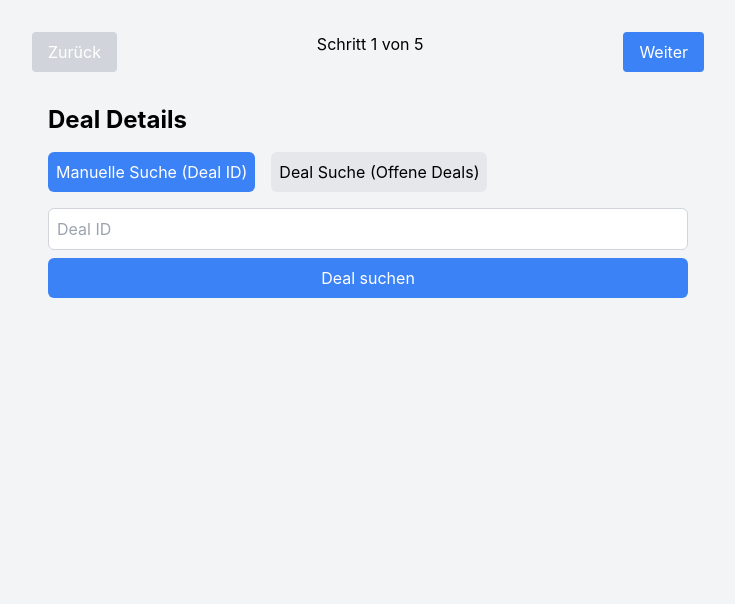
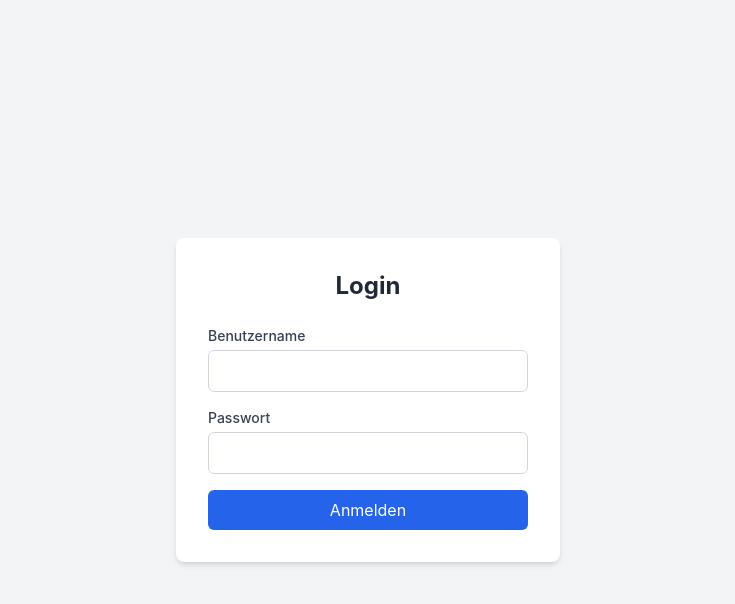
Before and after one commit to julifighter96/moving-assistant, a React (Create React App) app: page / in a window 1280 px wide. Shown: the top 604 px of the page, without its empty margins (272-1007 px from the left). Built offline with nearby package versions, Linux system fonts and the light colour scheme.

Commit message:
added login

```diff
--- a/src/App.js
+++ b/src/App.js
@@ -5,25 +5,58 @@ import RoomSelector from './components/RoomSelector';
 import RoomItemsSelector from './components/RoomItemsSelector';
 import AdditionalInfoComponent from './components/AdditionalInfoComponent';
 import OfferComponent from './components/OfferComponent';
+import SuccessPopup from './components/SuccessPopup';
+import LoginWrapper from './components/LoginWrapper';
 
-const INITIAL_ROOMS = ['Wohnzimmer', 'Schlafzimmer', 'Küche', 'Badezimmer'];
 
-const DEFAULT_ROOM_DATA = {
-  items: [
-    { name: 'TV-Bank', quantity: 0, volume: 0.5 },
-    { name: 'Stuhl', quantity: 0, volume: 0.3 },
-    { name: 'Fernseher', quantity: 0, volume: 0.2 },
+const INITIAL_ROOMS = ['Wohnzimmer', 'Schlafzimmer', 'Küche', 'Badezimmer', 'Arbeitszimmer'];
+
+const DEFAULT_ROOM_INVENTORY = {
+  'Wohnzimmer': [
+    { name: 'Sofa 2-Sitzer', quantity: 0, volume: 1.5 },
+    { name: 'Sofa 3-Sitzer', quantity: 0, volume: 2 },
+    { name: 'Sofatisch', quantity: 0, volume: 0.5 },
+    { name: 'Schrank 2-türig', quantity: 0, volume: 1.5 },
+    { name: 'Schrank 3-türig', quantity: 0, volume: 2 },
+    { name: 'Tisch', quantity: 0, volume: 1 },
+    { name: 'Stühle', quantity: 0, volume: 0.3 },
+    { name: 'TV-Bank', quantity: 0, volume: 0.8 },
     { name: 'Sessel', quantity: 0, volume: 0.8 },
-    { name: 'Schrank', quantity: 0, volume: 2.0 },
   ],
-  packMaterials: [
+  'Schlafzimmer': [
+    { name: 'Doppelbett', quantity: 0, volume: 2.5 },
+    { name: 'Einzelbett', quantity: 0, volume: 1.5 },
+    { name: 'Schrank 2-türig', quantity: 0, volume: 1.5 },
+    { name: 'Schrank 3-türig', quantity: 0, volume: 2 },
+    { name: 'Schrank 4-türig', quantity: 0, volume: 2.5 },
+    { name: 'Nachtisch', quantity: 0, volume: 0.3 },
+    { name: 'Kommode', quantity: 0, volume: 1 },
+  ],
+  'Küche': [
+    { name: 'Unterschrank', quantity: 0, volume: 0.8 },
+    { name: 'Oberschrank', quantity: 0, volume: 0.6 },
+    { name: 'Hochschrank', quantity: 0, volume: 1.2 },
+    { name: 'Kühlschrank', quantity: 0, volume: 1 },
+    { name: 'Amerikanischer Kühlschrank', quantity: 0, volume: 1.5 },
+  ],
+  'Badezimmer': [
+    { name: 'Waschmaschine / Trockner', quantity: 0, volume: 0.8 },
+    { name: 'Regal', quantity: 0, volume: 0.5 },
+  ],
+  'Arbeitszimmer': [
+    { name: 'Schreibtisch', quantity: 0, volume: 1 },
+    { name: 'Schreibtischstuhl', quantity: 0, volume: 0.4 },
+    { name: 'Regal', quantity: 0, volume: 0.8 },
+    { name: 'Schrank 2-türig', quantity: 0, volume: 1.5 },
+    { name: 'Schrank 3-türig', quantity: 0, volume: 2 },
+  ],
+};
+
+const DEFAULT_PACK_MATERIALS = [
   { name: 'Umzugskartons (Standard)', quantity: 0 },
   { name: 'Bücherkartons (Bücher&Geschirr)', quantity: 0 },
   { name: 'Kleiderkisten', quantity: 0 },
-  ],
-  totalVolume: 0,
-  estimatedWeight: 0,
-};
+];
 
 const StepNavigation = ({ currentStep, totalSteps, onStepChange }) => {
   return (
@@ -57,21 +90,52 @@ function App() {
   const [roomsData, setRoomsData] = useState(() => {
     const initialRoomsData = {};
     INITIAL_ROOMS.forEach(room => {
-      initialRoomsData[room] = { ...DEFAULT_ROOM_DATA };
+      initialRoomsData[room] = {
+        items: DEFAULT_ROOM_INVENTORY[room] || [],
+        packMaterials: DEFAULT_PACK_MATERIALS,
+        totalVolume: 0,
+        estimatedWeight: 0,
+      };
     });
     return initialRoomsData;
   });
   const [additionalInfo, setAdditionalInfo] = useState(null);
+  const [showPopup, setShowPopup] = useState(false);
+  const [popupMessage, setPopupMessage] = useState('');
 
-  const handleStartInspection = (deal) => {
+  const handleStartInspection = useCallback((deal) => {
     setSelectedDealId(deal.id);
     setDealData(deal);
     setCurrentStep(1);
+  }, []);
+
+  const resetToStart = useCallback(() => {
+    setCurrentStep(0);
+    setMoveInfo(null);
+    setSelectedDealId(null);
+    setDealData(null);
+    setRooms(INITIAL_ROOMS);
+    setCurrentRoom(INITIAL_ROOMS[0]);
+    setRoomsData(() => {
+      const initialRoomsData = {};
+      INITIAL_ROOMS.forEach(room => {
+        initialRoomsData[room] = {
+          items: DEFAULT_ROOM_INVENTORY[room] || [],
+          packMaterials: DEFAULT_PACK_MATERIALS,
+          totalVolume: 0,
+          estimatedWeight: 0,
         };
+      });
+      return initialRoomsData;
+    });
+    setAdditionalInfo(null);
+  }, []);
 
   const handleMoveInfoComplete = (info) => {
     setMoveInfo(info);
     setCurrentStep(2);
+    setShowPopup(true);
+    setPopupMessage('Umzugsinformationen erfolgreich aktualisiert!');
   };
 
   const handleRoomChange = useCallback((room) => {
@@ -89,7 +153,12 @@ function App() {
     setRooms(prevRooms => [...prevRooms, newRoom]);
     setRoomsData(prevData => ({
       ...prevData,
-      [newRoom]: { ...DEFAULT_ROOM_DATA }
+      [newRoom]: {
+        items: [],
+        packMaterials: DEFAULT_PACK_MATERIALS,
+        totalVolume: 0,
+        estimatedWeight: 0,
+      }
     }));
     setCurrentRoom(newRoom);
   }, []);
@@ -122,14 +191,39 @@ function App() {
     setCurrentStep(4);
   };
 
+  const handleOfferComplete = () => {
+    setShowPopup(true);
+    setPopupMessage('Das Angebot wurde erfolgreich erstellt und der Deal aktualisiert.');
+    setTimeout(() => {
+      resetToStart();
+    }, 3000);
+  };
+
+  const handleClosePopup = () => {
+    setShowPopup(false);
+  };
+
   const handleStepChange = (newStep) => {
     setCurrentStep(newStep);
   };
 
-  const steps = [
-    { component: <DealViewer onStartInspection={handleStartInspection} /> },
-    { component: <MoveInformationComponent dealId={selectedDealId} onComplete={handleMoveInfoComplete} /> },
-    { component: (
+  return (
+    <LoginWrapper>
+    <div className="App bg-gray-100 min-h-screen py-8">
+      <div className="max-w-2xl mx-auto">
+        <SuccessPopup
+          isVisible={showPopup}
+          onClose={handleClosePopup}
+          message={popupMessage}
+        />
+        <StepNavigation
+          currentStep={currentStep}
+          totalSteps={5}
+          onStepChange={handleStepChange}
+        />
+        {currentStep === 0 && <DealViewer onStartInspection={handleStartInspection} />}
+        {currentStep === 1 && <MoveInformationComponent dealId={selectedDealId} onComplete={handleMoveInfoComplete} />}
+        {currentStep === 2 && (
           <>
             <RoomSelector
               rooms={rooms}
@@ -145,27 +239,18 @@ function App() {
               onAddItem={handleAddItem}
             />
           </>
-    ) },
-    { component: <AdditionalInfoComponent onComplete={handleAdditionalInfoComplete} /> },
-    { component: (
+        )}
+        {currentStep === 3 && <AdditionalInfoComponent onComplete={handleAdditionalInfoComplete} />}
+        {currentStep === 4 && (
           <OfferComponent
             inspectionData={{ rooms: roomsData, additionalInfo, moveInfo }}
             dealId={selectedDealId}
+            onComplete={handleOfferComplete}
           />
-    ) },
-  ];
-
-  return (
-    <div className="App bg-gray-100 min-h-screen py-8">
-      <div className="max-w-2xl mx-auto">
-        <StepNavigation
-          currentStep={currentStep}
-          totalSteps={steps.length}
-          onStepChange={handleStepChange}
-        />
-        {steps[currentStep].component}
+        )}
       </div>
     </div>
+    </LoginWrapper>
   );
 }
 
--- a/src/components/DealViewer.js
+++ b/src/components/DealViewer.js
@@ -1,118 +1,148 @@
-import React, { useState } from 'react';
+import React, { useState, useEffect } from 'react';
 import { getDeal } from '../services/pipedriveService';
-import OpenDealsViewer from './OpenDealsViewer';
+import axios from 'axios';
 
 const DealViewer = ({ onStartInspection }) => {
-  const [dealId, setDealId] = useState('');
-  const [dealData, setDealData] = useState(null);
+  const [searchTerm, setSearchTerm] = useState('');
+  const [deals, setDeals] = useState([]);
+  const [selectedDeal, setSelectedDeal] = useState(null);
   const [loading, setLoading] = useState(false);
   const [error, setError] = useState(null);
-  const [showOpenDeals, setShowOpenDeals] = useState(false);
 
-  const handleFetchDeal = async (e) => {
-    e.preventDefault();
+  const fetchDeals = async (term = '') => {
     setLoading(true);
     setError(null);
-    setDealData(null);
-
     try {
-      const data = await getDeal(dealId);
-      setDealData(data);
+      const apiToken = process.env.REACT_APP_PIPEDRIVE_API_TOKEN;
+      const url = `https://api.pipedrive.com/v1/deals/search?term=${encodeURIComponent(term)}&api_token=${apiToken}`;
+      const response = await axios.get(url);
+      setDeals(response.data.data.items || []);
     } catch (err) {
-      console.error('Error in handleFetchDeal:', err);
-      setError(err.message || 'Failed to fetch deal');
+      setError('Failed to fetch deals');
+      console.error('Error fetching deals:', err);
     } finally {
       setLoading(false);
     }
   };
 
-  const handleDealSelect = (selectedDeal) => {
-    setDealData(selectedDeal);
-    setShowOpenDeals(false);
+  useEffect(() => {
+    if (searchTerm) {
+      fetchDeals(searchTerm);
+    } else {
+      setDeals([]);
+    }
+  }, [searchTerm]);
+
+  const handleSearch = (e) => {
+    e.preventDefault();
+    fetchDeals(searchTerm);
+  };
+
+  const handleDealSelect = async (deal) => {
+    setLoading(true);
+    setError(null);
+    try {
+      const fullDealData = await getDeal(deal.item.id);
+      setSelectedDeal(fullDealData);
+      onStartInspection(fullDealData);  // Call onStartInspection with the full deal data
+    } catch (err) {
+      setError('Failed to fetch deal details');
+      console.error('Error fetching deal details:', err);
+    } finally {
+      setLoading(false);
+    }
   };
 
   const formatCurrency = (value, currency) => {
-    return new Intl.NumberFormat('en-US', { style: 'currency', currency: currency || 'EUR' }).format(value);
+    return new Intl.NumberFormat('de-DE', { style: 'currency', currency: currency || 'EUR' }).format(value);
   };
 
   return (
     <div className="max-w-2xl mx-auto p-4">
-      <h2 className="text-2xl font-bold mb-4">Deal Details</h2>
-      <div className="flex space-x-4 mb-4">
+      <h2 className="text-2xl font-bold mb-4">Deal Suche und Auswahl</h2>
+
+      <form onSubmit={handleSearch} className="mb-4">
+        <input
+          type="text"
+          value={searchTerm}
+          onChange={(e) => setSearchTerm(e.target.value)}
+          placeholder="Deal suchen (Name, ID, etc.)"
+          className="w-full p-2 border border-gray-300 rounded-md mb-2"
+        />
         <button
-          onClick={() => setShowOpenDeals(false)}
-          className={`p-2 rounded-md ${!showOpenDeals ? 'bg-blue-500 text-white' : 'bg-gray-200'}`}
+          type="submit"
+          className="w-full bg-blue-500 text-white p-2 rounded-md hover:bg-blue-600 transition duration-200"
         >
-          Manuelle Suche (Deal ID)
+          Suchen
         </button>
-        <button
-          onClick={() => setShowOpenDeals(true)}
-          className={`p-2 rounded-md ${showOpenDeals ? 'bg-blue-500 text-white' : 'bg-gray-200'}`}
-        >
-          Deal Suche (Offene Deals)
-        </button>
-      </div>
+      </form>
 
-      {!showOpenDeals && (
-        <form onSubmit={handleFetchDeal} className="mb-6">
-          <input
-            type="text"
-            value={dealId}
-            onChange={(e) => setDealId(e.target.value)}
-            placeholder="Deal ID"
-            className="w-full p-2 border border-gray-300 rounded-md mr-2"
-          />
-          <button
-            type="submit"
-            className="mt-2 w-full bg-blue-500 text-white p-2 rounded-md hover:bg-blue-600 transition duration-200"
-            disabled={loading}
-          >
-            {loading ? 'Suche...' : 'Deal suchen'}
-          </button>
-        </form>
+      {loading && <p className="text-center">Lade Deals...</p>}
+      {error && <p className="text-center text-red-500">Fehler: {error}</p>}
+      {deals.length > 0 && (
+        <div className="mb-4">
+          <h3 className="text-xl font-semibold mb-2">Suchergebnisse</h3>
+          <ul className="divide-y divide-gray-200">
+            {deals.map((deal) => (
+              <li
+                key={deal.item.id}
+                className="py-3 px-4 cursor-pointer hover:bg-blue-50 transition duration-150 ease-in-out rounded-md border border-transparent hover:border-blue-200 flex justify-between items-center"
+                onClick={() => handleDealSelect(deal)}
+              >
+                <div>
+                  <p className="font-medium text-blue-600">{deal.item.title}</p>
+                  <p className="text-sm text-gray-600">
+                    ID: {deal.item.id} | Wert: {formatCurrency(deal.item.value, deal.item.currency)}
+                  </p>
+                </div>
+                <svg className="h-6 w-6 text-blue-500" fill="none" viewBox="0 0 24 24" stroke="currentColor">
+                  <path strokeLinecap="round" strokeLinejoin="round" strokeWidth={2} d="M9 5l7 7-7 7" />
+                </svg>
+              </li>
+            ))}
+          </ul>
+        </div>
       )}
 
-      {loading && <p className="text-center">Lade Deal-Informationen...</p>}
-      {error && <p className="text-center text-red-500">Fehler: {error}</p>}
-      {dealData && (
-        <div className="bg-white shadow-md rounded-lg p-6">
-          <h3 className="text-xl font-semibold mb-4">{dealData.title}</h3>
+      {selectedDeal && (
+        <div className="bg-white shadow-md rounded-lg p-6 mt-4 border-2 border-blue-300">
+          <h3 className="text-xl font-semibold mb-4 text-blue-600">{selectedDeal.title}</h3>
           <div className="grid grid-cols-2 gap-4 mb-4">
             <div>
-              <p className="text-sm text-gray-600">Value</p>
-              <p className="font-medium">{formatCurrency(dealData.value, dealData.currency)}</p>
+              <p className="text-sm text-gray-600">Wert</p>
+              <p className="font-medium">{formatCurrency(selectedDeal.value, selectedDeal.currency)}</p>
             </div>
             <div>
               <p className="text-sm text-gray-600">Status</p>
-              <p className="font-medium">{dealData.status}</p>
+              <p className="font-medium">{selectedDeal.status}</p>
             </div>
             <div>
-              <p className="text-sm text-gray-600">Stage</p>
-              <p className="font-medium">{dealData.stage_id}</p>
+              <p className="text-sm text-gray-600">Phase</p>
+              <p className="font-medium">{selectedDeal.stage_id}</p>
             </div>
             <div>
-              <p className="text-sm text-gray-600">Expected Close Date</p>
-              <p className="font-medium">{dealData.expected_close_date || 'Not set'}</p>
+              <p className="text-sm text-gray-600">Erwartetes Abschlussdatum</p>
+              <p className="font-medium">{selectedDeal.expected_close_date || 'Nicht gesetzt'}</p>
             </div>
             <div>
-              <p className="text-sm text-gray-600">Owner</p>
-              <p className="font-medium">{dealData.owner_name}</p>
+              <p className="text-sm text-gray-600">Besitzer</p>
+              <p className="font-medium">{selectedDeal.owner_name}</p>
             </div>
             <div>
-              <p className="text-sm text-gray-600">Organization</p>
-              <p className="font-medium">{dealData.org_name || 'Not specified'}</p>
+              <p className="text-sm text-gray-600">Organisation</p>
+              <p className="font-medium">{selectedDeal.org_name || 'Nicht angegeben'}</p>
             </div>
           </div>
           <button
-            onClick={() => onStartInspection(dealData)}
-            className="w-full bg-green-500 text-white p-2 rounded-md hover:bg-green-600 transition duration-200"
+            onClick={() => onStartInspection(selectedDeal)}
+            className="w-full bg-green-500 text-white p-2 rounded-md hover:bg-green-600 transition duration-200 flex items-center justify-center"
           >
-            Besichtigung starten
+            <span>Besichtigung starten</span>
+            <svg className="h-5 w-5 ml-2" fill="none" viewBox="0 0 24 24" stroke="currentColor">
+              <path strokeLinecap="round" strokeLinejoin="round" strokeWidth={2} d="M14 5l7 7m0 0l-7 7m7-7H3" />
+            </svg>
           </button>
         </div>
-      )}
-      {!loading && !error && !dealData && dealId && (
-        <p className="text-center text-yellow-600">Kein Deal mit dieser ID gefunden.</p>
       )}
     </div>
   );
--- /dev/null
+++ b/src/components/LoginWrapper.js
@@ -0,0 +1,64 @@
+import React, { useState } from 'react';
+
+const LoginWrapper = ({ children }) => {
+  const [isAuthenticated, setIsAuthenticated] = useState(false);
+  const [credentials, setCredentials] = useState({ username: '', password: '' });
+  const [error, setError] = useState('');
+
+  const handleLogin = (e) => {
+    e.preventDefault();
+    if (credentials.username === 'admin' && credentials.password === 'moving2024') {
+      setIsAuthenticated(true);
+      setError('');
+    } else {
+      setError('Ungültige Anmeldedaten');
+    }
+  };
+
+  if (isAuthenticated) {
+    return children;
+  }
+
+  return (
+    <div className="min-h-screen bg-gray-100 flex items-center justify-center">
+      <div className="bg-white p-8 rounded-lg shadow-md w-96">
+        <h2 className="text-2xl font-bold mb-6 text-center text-gray-800">Login</h2>
+        <form onSubmit={handleLogin} className="space-y-4">
+          <div>
+            <label className="block text-sm font-medium text-gray-700 mb-1">
+              Benutzername
+            </label>
+            <input
+              type="text"
+              value={credentials.username}
+              onChange={(e) => setCredentials({ ...credentials, username: e.target.value })}
+              className="w-full p-2 border border-gray-300 rounded-md focus:ring-blue-500 focus:border-blue-500"
+            />
+          </div>
+          <div>
+            <label className="block text-sm font-medium text-gray-700 mb-1">
+              Passwort
+            </label>
+            <input
+              type="password"
+              value={credentials.password}
+              onChange={(e) => setCredentials({ ...credentials, password: e.target.value })}
+              className="w-full p-2 border border-gray-300 rounded-md focus:ring-blue-500 focus:border-blue-500"
+            />
+          </div>
+          {error && (
+            <p className="text-red-500 text-sm">{error}</p>
+          )}
+          <button
+            type="submit"
+            className="w-full bg-blue-600 text-white p-2 rounded-md hover:bg-blue-700 transition duration-200"
+          >
+            Anmelden
+          </button>
+        </form>
+      </div>
+    </div>
+  );
+};
+
+export default LoginWrapper;
--- a/src/components/MoveInformationComponent.js
+++ b/src/components/MoveInformationComponent.js
@@ -68,7 +68,6 @@ const MOVE_INFO_FIELDS = [
 
       console.log('Sending data to update:', dataToUpdate);
       await updateDealDirectly(dealId, dataToUpdate);
-        alert('Umzugsinformationen erfolgreich aktualisiert');
       onComplete(dataToUpdate);
     } catch (error) {
       console.error('Fehler beim Aktualisieren der Umzugsinformationen:', error);
--- /dev/null
+++ b/src/components/SuccessPopup.js
@@ -0,0 +1,47 @@
+import React, { useEffect, useState } from 'react';
+
+const SuccessPopup = ({ isVisible, onClose, message }) => {
+  const [shouldRender, setShouldRender] = useState(isVisible);
+
+  useEffect(() => {
+    if (isVisible) {
+      setShouldRender(true);
+    } else {
+      const timer = setTimeout(() => setShouldRender(false), 300);
+      return () => clearTimeout(timer);
+    }
+  }, [isVisible]);
+
+  useEffect(() => {
+    if (isVisible) {
+      const timer = setTimeout(() => {
+        onClose();
+      }, 1000);
+      return () => clearTimeout(timer);
+    }
+  }, [isVisible, onClose]);
+
+  if (!shouldRender) return null;
+
+  return (
+    <div className={`fixed inset-0 bg-black bg-opacity-50 flex items-center justify-center z-50 transition-opacity duration-300 ${
+      isVisible ? 'opacity-100' : 'opacity-0'
+    }`}>
+      <div className={`bg-white rounded-lg shadow-xl p-6 max-w-sm w-full mx-4 transform transition-all duration-300 ${
+        isVisible ? 'scale-100 translate-y-0' : 'scale-95 -translate-y-4'
+      }`}>
+        <div className="text-center">
+          <div className="mx-auto flex items-center justify-center h-12 w-12 rounded-full bg-green-100 mb-4">
+            <svg className="h-6 w-6 text-green-600" fill="none" viewBox="0 0 24 24" stroke="currentColor">
+              <path strokeLinecap="round" strokeLinejoin="round" strokeWidth="2" d="M5 13l4 4L19 7" />
+            </svg>
+          </div>
+          <h3 className="text-lg leading-6 font-medium text-gray-900 mb-2">Erfolgreich!</h3>
+          <p className="text-sm text-gray-500">{message}</p>
+        </div>
+      </div>
+    </div>
+  );
+};
+
+export default SuccessPopup;
```
Also changed, not shown: src/components/OfferComponent.js (+3 -4 lines). Lines whose indentation alone changed are shown as unchanged.
